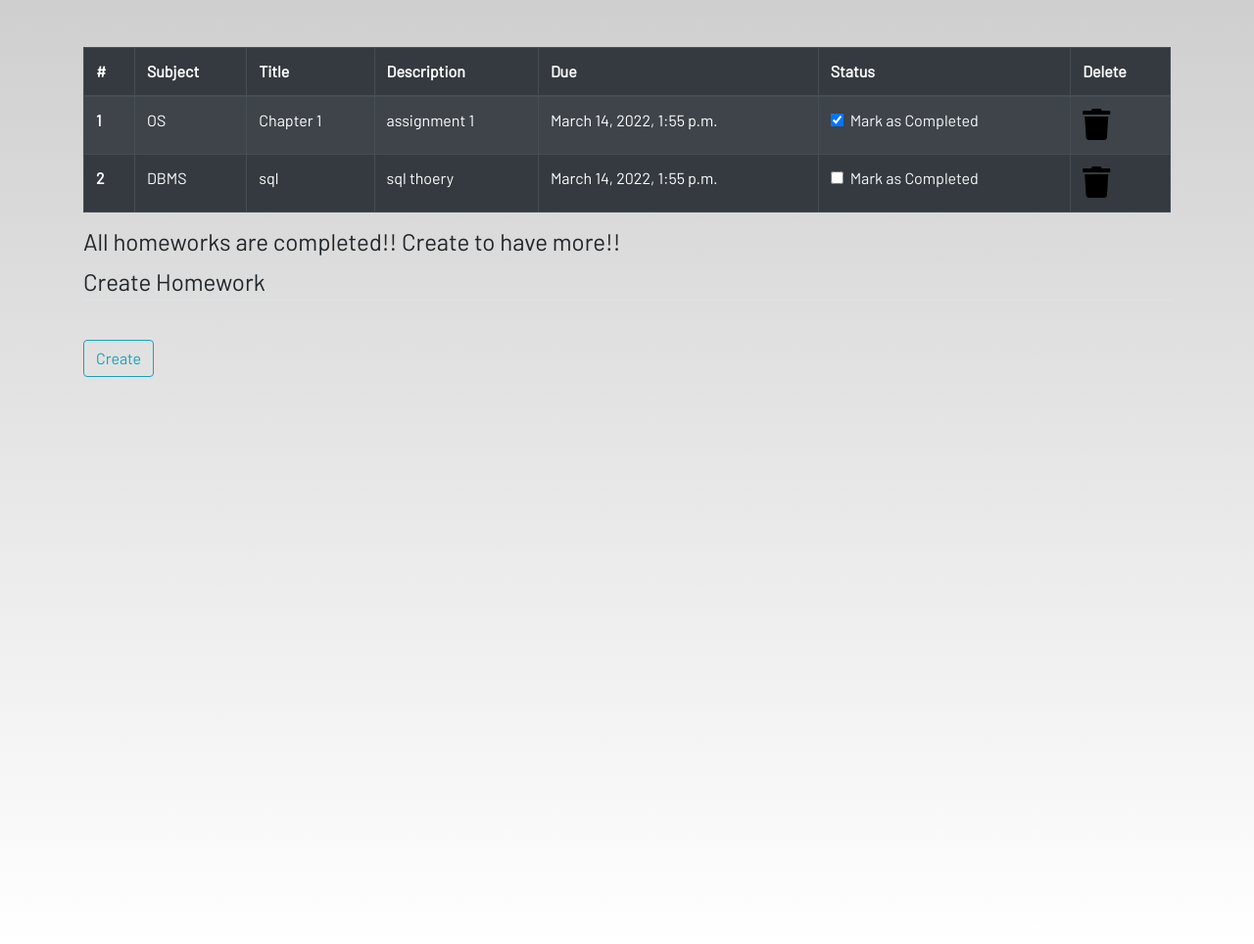
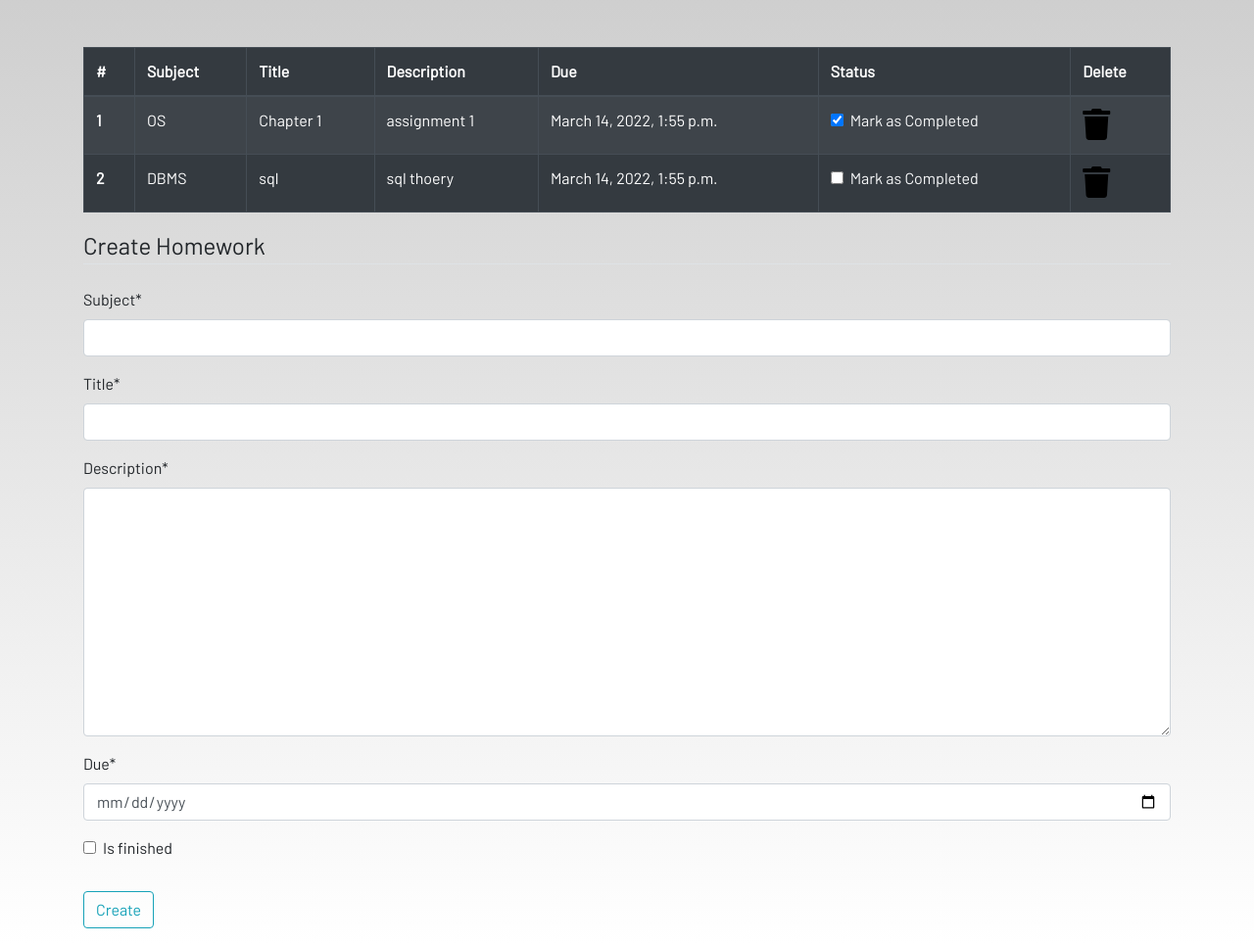
Before and after one commit to ameyrajmane/Study-Portal, a Django app: page /homework in a window 1280 px wide. Shown: the part 56-1020 px from the top of the page at 98% size. Run offline with Django 3.2, Linux system fonts and the light colour scheme; a user stored in the database is signed in; data comes from the database, SQL or seed files in the repository; some libraries are stand-ins or nearby versions; some web fonts are replaced.

Commit message:
changes done

```diff
--- a/dashboard/forms.py
+++ b/dashboard/forms.py
@@ -1,4 +1,6 @@
+from attr import fields
 from django import forms
+from matplotlib import widgets
 from .models import *;
 
 
@@ -6,3 +8,15 @@ class NotesForm(forms.ModelForm):
     class Meta:
         model = Notes
         fields = ['title', 'description']
+
+
+class DateInput(forms.DateInput):
+    input_type = 'date'
+
+
+
+class HomeworkForm(forms.ModelForm):
+    class Meta:
+        model = Homework
+        widgets = {'due': DateInput()}
+        fields = ['subject', 'title', 'description', 'due', 'is_finished']
--- a/dashboard/templates/dashboard/homework.html
+++ b/dashboard/templates/dashboard/homework.html
@@ -1,8 +1,10 @@
 {% extends 'dashboard/base.html' %}
 {% load static %}
+{% load crispy_forms_tags %}
 {% block content %}
 
 <div class="container">
+    {% if not homework_done %}
     <table class="table table-striped table-bordered table-hover table-dark">
         <thead>
             <tr>
@@ -44,12 +46,18 @@
             {% endfor %}
         </tbody>
     </table>
+    {% else %}
     <h4>All homeworks are completed!! Create to have more!!</h4>
+{% endif %}
 </div>
+
+
 <div class=" container">
     <form method="POST">
+     {% csrf_token %}
         <fieldset class="form-group">
             <legend class="border-bottom mb-4">Create Homework</legend>
+            {{form|crispy}}
         </fieldset>
         <div class="form-group">
             <button href="" class="btn btn-outline-info" type="submit">
--- a/dashboard/views.py
+++ b/dashboard/views.py
@@ -34,6 +34,20 @@ class NotesDetailView(generic.DetailView):
 
 
 def homework(request):
+    if request.method == 'POST':
+        form = HomeworkForm(request.POST)
+        if form.is_valid:
+            try:
+                finished = request.POST['is_finished']
+                if finished == 'on':
+                    finished = True
+                else:
+                    finished = False
+            except:
+                finished = False
+
+
+    form = HomeworkForm()
     homework = Homework.objects.filter(user=request.user)
 
     if len(homework) == 0:
@@ -41,5 +55,5 @@ def homework(request):
     else:
         homework_done = False
 
-    context = {'homeworks':homework, 'homeworks_done':homework_done}
+    context = {'homeworks':homework, 'homeworks_done':homework_done, 'form':form}
     return render(request, 'dashboard/homework.html', context)
```
